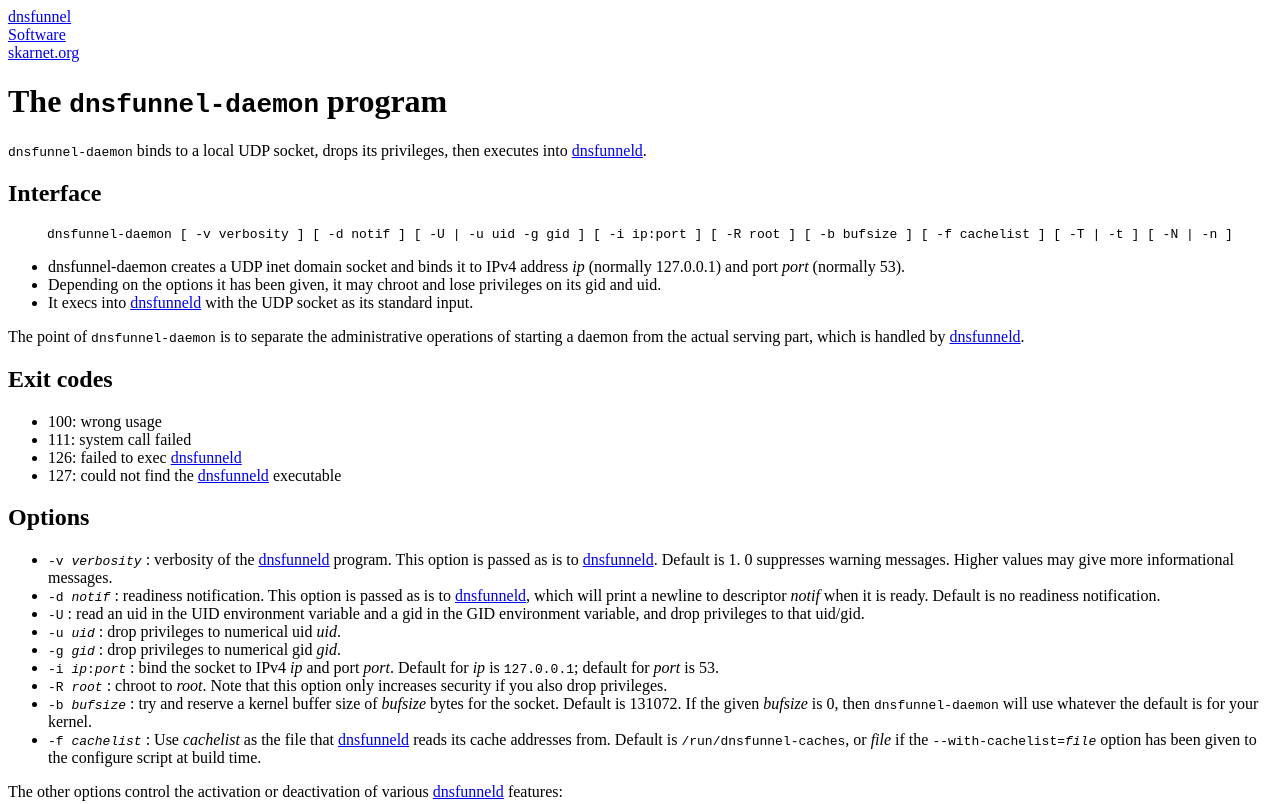
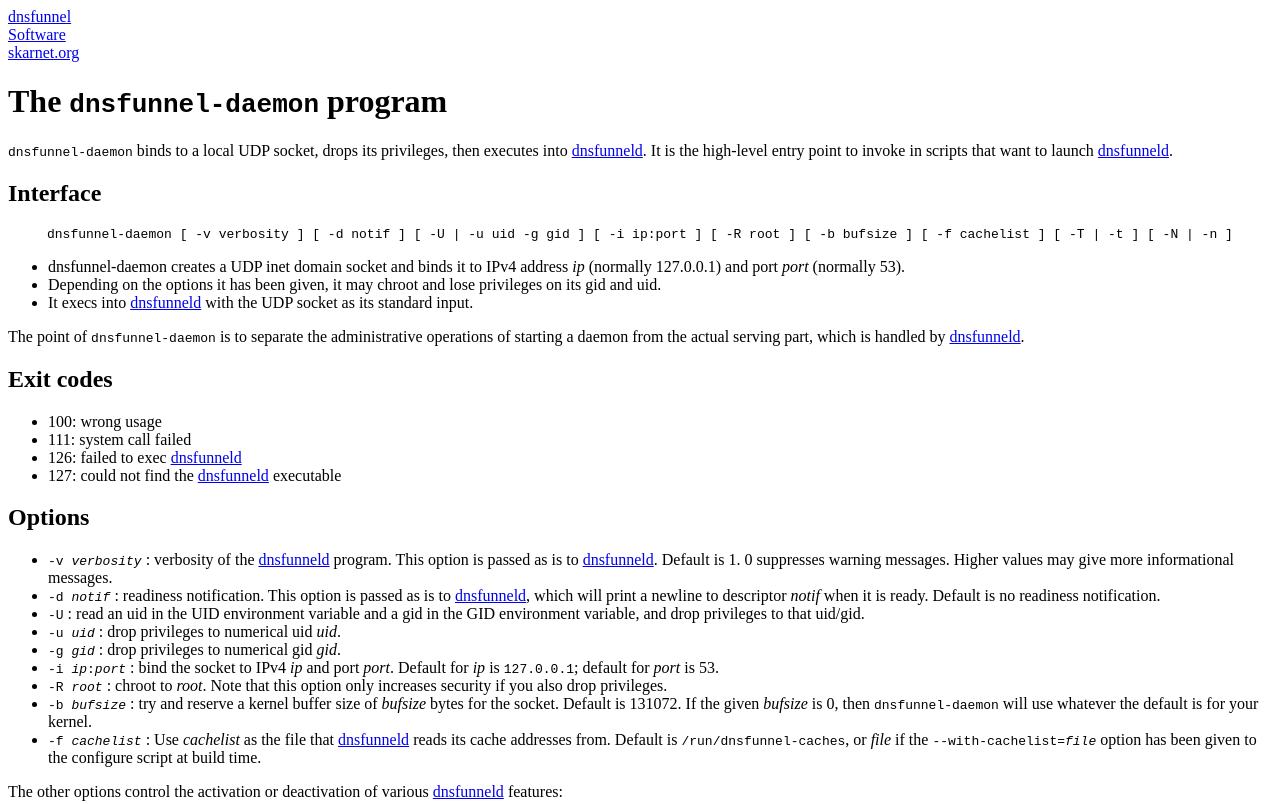
Before and after one commit to skarnet/dnsfunnel, a plain HTML site: page doc/dnsfunnel-daemon.html in a window 1280 px wide. Shown: the top 804 px of the page. Drawn offline with Linux system fonts and the light colour scheme.

Commit message:
Small doc precision

```diff
--- a/doc/dnsfunnel-daemon.html
+++ b/doc/dnsfunnel-daemon.html
@@ -21,6 +21,9 @@
 <p>
 <tt>dnsfunnel-daemon</tt> binds to a local UDP socket, drops its
 privileges, then executes into <a href="dnsfunneld.html">dnsfunneld</a>.
+It is the high-level entry point to invoke in scripts that want to launch
+<a href="dnsfunneld.html">dnsfunneld</a>.
+
 </p>
 
 <h2> Interface </h2>
```
